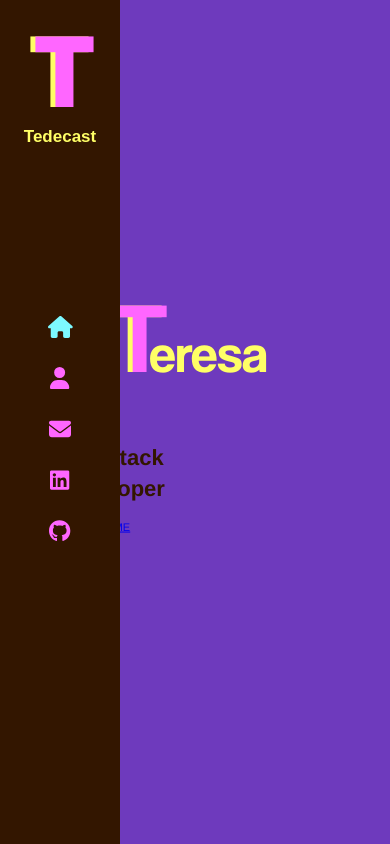
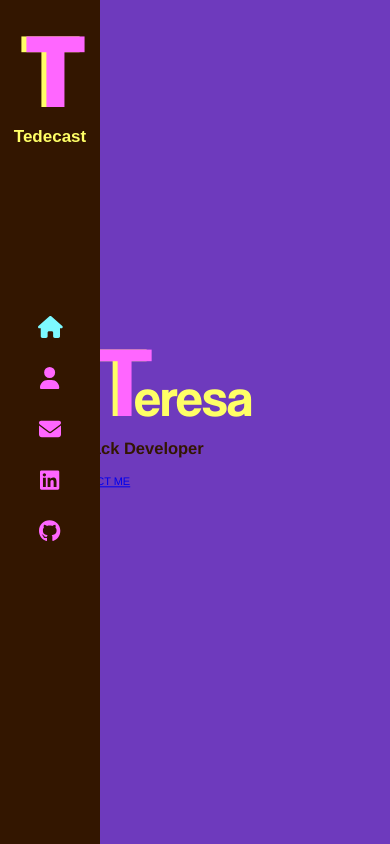
Before and after one commit to tedecast/Portfolio-Website, a React (Create React App) app: page / in a window 390 px wide. Built offline with nearby package versions, Linux system fonts and the light colour scheme.

Commit message:
Made adjustments, prior to adding in hamburger menu for mobile

```diff
--- a/src/components/Home/index.js
+++ b/src/components/Home/index.js
@@ -7,12 +7,12 @@ const Home = () => {
       <div className="container home-page">
         <div className="text-zone">
           <h1 className="eresa">
-            Hi, <br /> I'm
+            Hi, <br/>I'm
             <span className="t-logo">T</span>
             <span className="eresa">eresa</span>
             <br />
           </h1>
-          <h1>Full-Stack Developer</h1>
+          <h2>Full-Stack Developer</h2>
           <Link to="/contact" className="flat-button">
             CONTACT ME
           </Link>
--- a/src/components/Home/index.scss
+++ b/src/components/Home/index.scss
@@ -14,10 +14,7 @@
     color: #ff66ff;
     text-shadow: -5px 0px 0px #ffff66;
     font-size: 100px;
-    margin-left: 15px;
-    margin-top: -100px;
     opacity: 0;
-    height: auto;
     animation: rotateIn 1s linear both;
     animation-delay: 1.4s;
   }
@@ -29,3 +26,9 @@
     font-weight: 5;
   }
 }
+
+h2 {
+    color: #331600;
+    margin-left: -18px;
+    margin-top: -50px;
+}
--- a/src/components/Sidebar/index.scss
+++ b/src/components/Sidebar/index.scss
@@ -1,6 +1,6 @@
 .nav-bar {
   background: #331600;
-  width: 120px;
+  width: 100px;
   height: 100%;
   position: absolute;
   top: 0;
@@ -12,7 +12,7 @@
     color: #ff66ff;
     text-shadow: -5px 0px 0px #ffff66;
     font-size: 100px;
-    margin-left: 35px;
+    margin-left: 26px;
     margin-top: 3px;
   }
 
```
